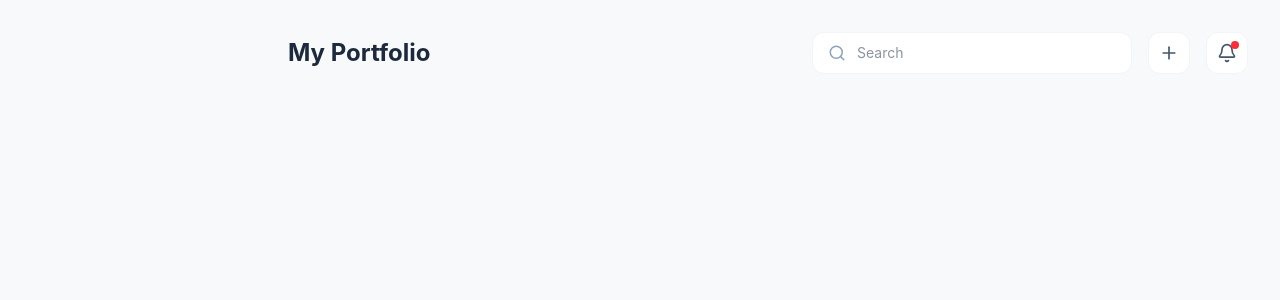
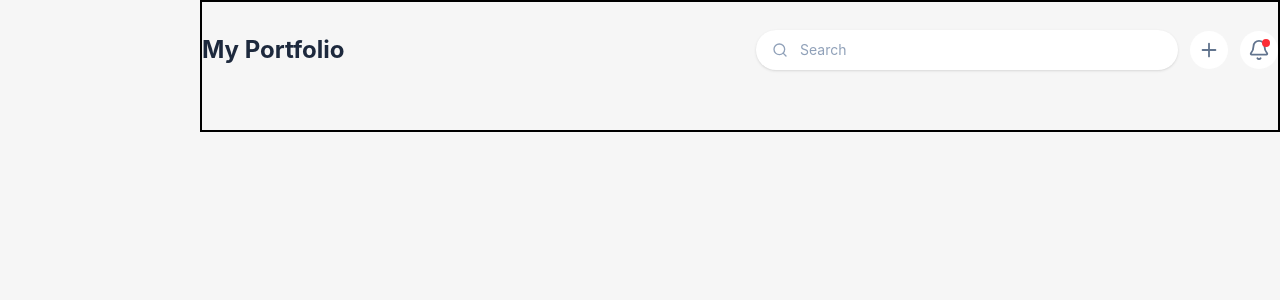
Before and after one commit to Rengkat/zojatech-assessment, a React (Vite) app: page /portfolio in a window 1280 px wide. Shown: the top 300 px of the page. Built offline with nearby package versions, Linux system fonts and the light colour scheme.

Commit message:
update: adjust t dashboard layout

```diff
--- a/src/layouts/DashboardLayout.tsx
+++ b/src/layouts/DashboardLayout.tsx
@@ -1,42 +1,47 @@
 import React from "react";
 import { Outlet } from "react-router-dom";
-// import { Sidebar } from "./Sidebar"; // Your existing sidebar component
 import { Search, Plus, Bell } from "lucide-react";
 
 export const DashboardLayout: React.FC = () => {
   return (
-    <div className="min-h-screen bg-[#F8F9FA] pl-64">
-      {/* <Sidebar /> */}
-      <div className="p-8 max-w-[1600px] mx-auto">
-        <header className="flex justify-between items-center mb-8">
+    <div className="min-h-screen bg-[#F6F6F6] pl-[200px]">
+      <div className="px-0 py-7 max-w-[1400px] mx-auto border-black border-2">
+        {/* Header */}
+        <header title="header" className="flex justify-between items-center mb-8">
           <h1 className="text-2xl font-bold text-slate-800">My Portfolio</h1>
-          <div className="flex items-center gap-4">
-            <div className="relative w-80">
+
+          <div className="flex items-center gap-3">
+            {/* Search — pill shaped, wide */}
+            <div className="relative w-[422px]">
               <Search
                 className="absolute left-4 top-1/2 -translate-y-1/2 text-slate-400"
-                size={18}
+                size={16}
               />
               <input
                 type="text"
                 placeholder="Search"
-                className="w-full bg-white pl-11 pr-4 py-2.5 rounded-xl border border-slate-100 focus:outline-none focus:ring-2 focus:ring-brand-orange/20 focus:border-brand-orange text-sm"
+                className="w-full bg-white pl-11 pr-4 py-2.5 rounded-full border-0 shadow-sm focus:outline-none focus:ring-2 focus:ring-brand-orange/20 text-sm text-slate-600 placeholder:text-slate-400"
               />
             </div>
+
+            {/* Plus — plain, no box */}
             <button
-              title="button"
-              className="p-2.5 bg-white rounded-xl border border-slate-100 text-slate-600 hover:bg-slate-50">
-              <Plus size={20} />
+              title="add"
+              className="text-slate-500 hover:text-slate-700 p-2 rounded-full border-wite bg-[#FFFFFF]">
+              <Plus size={22} />
             </button>
+
+            {/* Bell — with red dot */}
             <button
-              title="button"
-              className="p-2.5 bg-white rounded-xl border border-slate-100 text-slate-600 hover:bg-slate-50 relative">
-              <Bell size={20} />
-              <span className="absolute top-2 right-2 w-2 h-2 bg-red-500 rounded-full"></span>
+              title="notifications"
+              className="relative text-slate-500 hover:text-slate-700 p-2 bg-[#FFFFFF] rounded-full border-white">
+              <Bell size={22} />
+              <span className="absolute top-2 right-2 w-2 h-2 bg-red-500 rounded-full" />
             </button>
           </div>
         </header>
 
-        {/* Dynamic Inner Dashboard Routes Swap Here */}
+        {/* Page content */}
         <Outlet />
       </div>
     </div>
```
